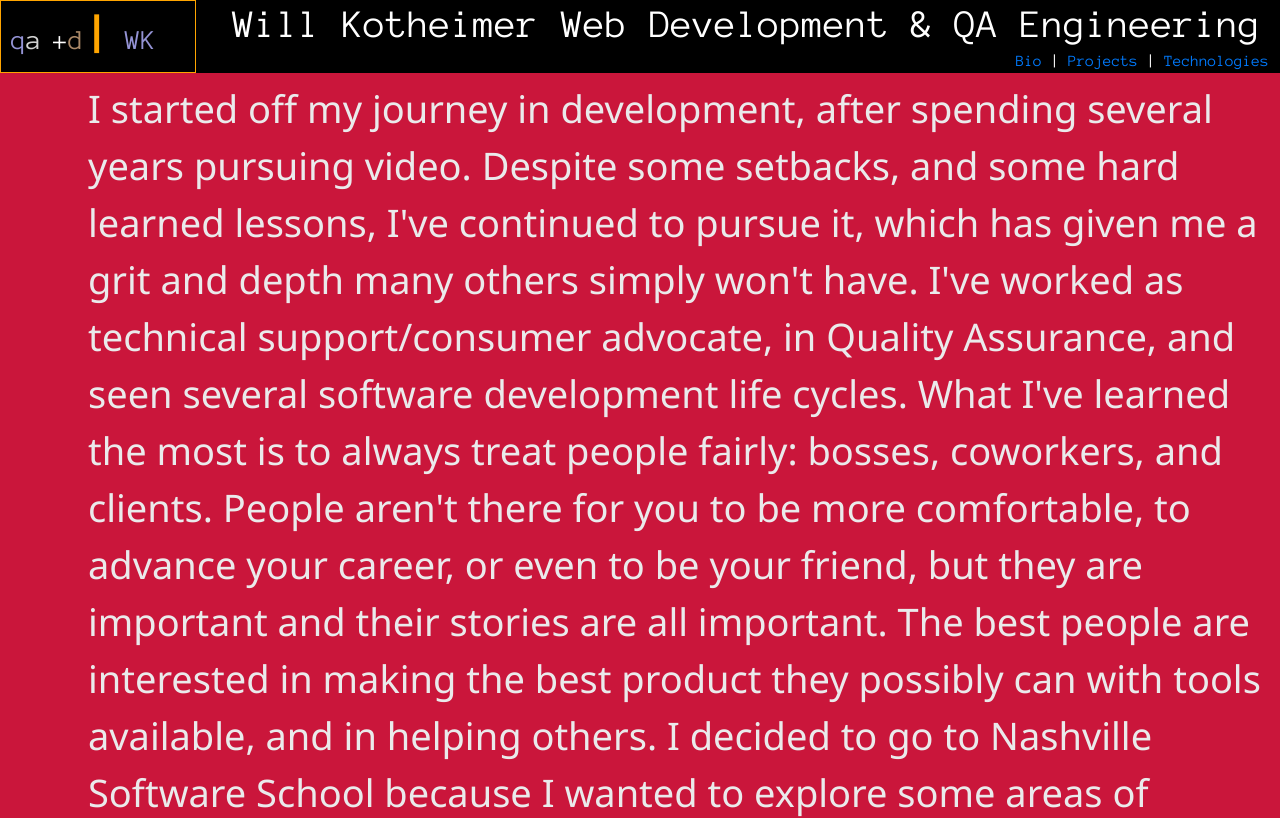
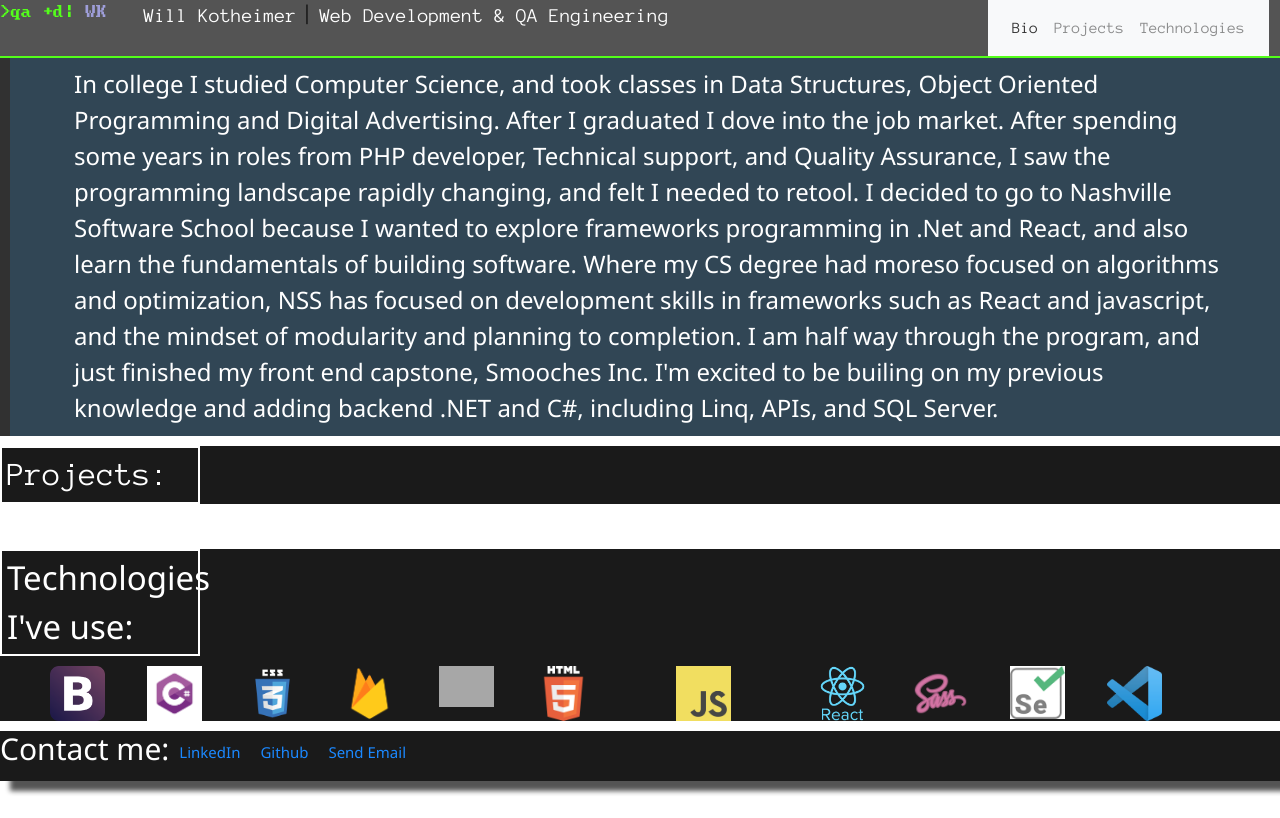
Before and after one commit to willkotheimer/firebase-portfolio-site, a website built with webpack: page src/index.html in a window 1280 px wide. Shown: the top 818 px of the page. Built offline with nearby package versions, Linux system fonts and the light colour scheme; some packages are replaced by stand-ins of ours; no server answers; grey boxes are pictures that could not be loaded.

Commit message:
Changing styles

```diff
--- a/src/index.html
+++ b/src/index.html
@@ -9,24 +9,44 @@
 </head>
 
 <body>
-  <header class="sticky top-header">
-    <div id="logo"><span class="q">q</span><span class="a">a</span>
-      <span class="plus">+</span><span class="d">d</span><span class="logo-pipe">|</span>
-      <span class="logo-initial">WK</span>
+  <header class="sticky top-header" style="display: flex;
+  justify-content: space-between;">
+    <div class="topline">
+      <div id="logo">>qa
+        +d|
+        <span class="logo-initial">WK</span>
+      </div>
+
+      <h1 class="title"><span class="name">Will Kotheimer</span><span class="pipe">|</span><span class="description">Web
+          Development & QA
+          Engineering</span></h1>
     </div>
     </div>
-    <h1 class="title"><span class="name">Will Kotheimer</span><span class="pipe">|</span><span class="description">Web
-        Development & QA
-        Engineering</span></h1>
+
     <!-- Navigation -->
 
-    <nav>
-      <ul>
-        <li><a href="#bio">Bio</a></li> |
-        <li><a href="#projects">Projects</a></li> |
-        <li><a href="#techUsed">Technologies</a></li>
-      </ul>
+    <nav class="navbar navbar-expand-lg navbar-light bg-light">
+
+
+      <div>
+        <ul class="navbar-nav mr-auto">
+          <li class="nav-item active">
+            <a class="nav-link" href="#bio">Bio</a>
+          </li>
+          <li class="nav-item">
+            <a class="nav-link" href="#projects">Projects</a>
+          </li>
+
+          <li class="nav-item">
+            <a class="nav-link" href="#techUsed">Technologies</a>
+          </li>
+        </ul>
+
+      </div>
     </nav>
+
+
+
   </header>
 
 
--- a/src/javascripts/components/bio.js
+++ b/src/javascripts/components/bio.js
@@ -1,21 +1,17 @@
 const info = () => {
-  const bioString = `I started off my journey in development, after spending several years
-pursuing video.
+  const bioString = `In college I studied Computer Science, and took classes in Data Structures,
+  Object Oriented Programming and Digital Advertising. After I graduated I dove into the job market.
+  After spending some years in roles from PHP developer, Technical support, and Quality Assurance,
+  I saw the programming landscape rapidly changing, and felt I needed to retool.
 
-Despite some setbacks, and some hard learned lessons, I've continued to pursue it, which has given
-me a grit and depth many others simply won't have.
+  I decided to go to Nashville Software School because I wanted to explore frameworks programming in .Net and React,
+  and also learn the fundamentals of building software. Where my CS degree had moreso focused on algorithms and optimization,
+  NSS has focused on development skills in frameworks such as React and javascript, and the mindset of modularity and planning to completion.
 
-I've worked as technical support/consumer advocate, in Quality Assurance, and seen several software development life cycles.
-
-What I've learned the most is to always treat people fairly: bosses, coworkers, and clients. People aren't there for you to be more comfortable,
-  to advance your career, or even to be your friend, but they are important and their stories are all important.
-
-The best people are interested in making the best product they possibly can with tools available, and in helping others.
-
-I decided to go to Nashville Software School because I wanted to explore some areas of development
-that I just hadn't gotten the opportunity to work with before, namely .Net and React. What I hope to
-get out of this is the chance to be make an impact on a product and team, either in Software development
-or Quality Assurance Engineering.`;
+  I am half way through the program, and just finished my front end capstone, Smooches Inc.
+  I'm excited to be builing on my previous knowledge and adding backend .NET and C#,
+  including Linq, APIs, and SQL Server.
+  `;
 
   return bioString;
 };
--- a/src/javascripts/components/project.js
+++ b/src/javascripts/components/project.js
@@ -1,11 +1,12 @@
 const projectCard = (item) => {
   const myString = `<div class='projectCard'>
             <div class="left">
-            <div class='screenshot'><img src='${item.screenshot}'/></div>
+
             <div class='title'>${item.title}</div>
             <div class='description'>${item.description}</div>
            </div>
            <div class="right">
+           <div class='screenshot'><img src='${item.screenshot}'/></div>
            <div class="project-buttons">
            <a target="_blank" href="${item.url}" class="btn btn-danger">${item.title}</a>
            <a target="_blank" href="${item.githubUrl}" class="btn btn-primary">Github</a>
--- a/src/styles/main.scss
+++ b/src/styles/main.scss
@@ -2,18 +2,22 @@
 @import "~@fortawesome/fontawesome-free/css/all.min.css";
 @import url(https://fonts.googleapis.com/css?family=Anonymous+Pro);
 
+@font-face {
+  font-family: 'Greenscreen';
+  src: url('../fonts/Greenscr.ttf')  format('truetype'), /* Safari, Android, iOS */
+}
+
 body {
-  /*background-color:#35354D;*/
-  // font-family: 'Segoe UI', Tahoma, Geneva, Verdana, sans-serif;
+  //background-color: #000;
+  opacity: 90%;
   font-family: 'Anonymous Pro', monospace;
   position: relative;
-  background-color: #282c34;
-  // background-color: #DEB887;
-  color: #6c6d71;
+
+
 }
 
 .description, .name {
-  font-size: 40px;
+  font-size: 15px;
   color: white;
   padding: 10px 5px;
 }
@@ -33,32 +37,49 @@ body {
 }
 
 #logo {
-  background-color: black;
-  border: 1px solid orange;
-  width: 7.0em;
-  height: 2.6em;
-  padding: 0px 10px;
-  font-size: 28px;
+  font-family: 'Greenscreen';
+  color: #41FF00;
+}
+// #logo {
+//   background-color: black;
+//   border: 1px solid orange;
+//   width: 7.0em;
+//   height: 2.6em;
+//   padding: 0px 10px;
+//   font-size: 20px;
 
-}
-.q {
-  color: #9493D5;
-}
-.a {
-color: #d1d1d1
-}
-.plus {
-  color: white;
-  margin-left: -4px;
-}
-.d {
-  color: #AB8968
-}
-.logo-pipe {
-  color: orange;
-  padding-left: 2px;
-  font-weight: bold;
-  font-size:45px;
+// }
+// .q {
+//   color: #9493D5;
+// }
+// .a {
+// color: #d1d1d1
+// }
+// .plus {
+//   color: white;
+//   margin-left: -4px;
+// }
+// .d {
+//   color: #AB8968
+// }
+// .logo-pipe {
+//   color: orange;
+//   padding-left: 2px;
+//   font-weight: bold;
+//   font-size:10px;
+// }
+
+@media screen and (min-width: 660px) {
+  .logo-pipe {
+  font-size:30px;
+  }
+  .logo {
+    font-size: 28px !important;
+  }
+
+  .linkedin, .github, .email {
+    font-size: 25px;
+  }
 }
 .logo-initial {
   color: #9493D5;
@@ -71,14 +92,14 @@ h1.title {
 
 header {
   display: flex;
-  flex-flow: row wrap;
+  flex-wrap: row;
   color: white;
 }
 .headerspecial {
   width: 200px;
   padding: 2px 5px;
   border: 2px solid white;
-  font-size: 20px;
+  font-size: 33px;
   }
 
   .headerspecial :nth-child(0) {
@@ -89,12 +110,12 @@ nav {
   display: flex;
   position: absolute;
   right: 1px;
-  bottom: -16px;
 }
 #navLinks {
   display: flex;
   flex-flow: row wrap;
   justify-content: flex-end;
+  font-size: 20px;
 
 }
 
@@ -139,8 +160,7 @@ text-decoration: none;
   font-family: 'Segoe UI', Tahoma, Geneva, Verdana, sans-serif;
   font-size: 20px;
   width: 100%;
-
-
+  background-color: #000000;
 }
 
 .half-page {
@@ -198,19 +218,21 @@ nav li {
 #tech {
   ul {
     display: flex;
-    flex-wrap: nowrap;
+    max-width: 90%;
+    flex-wrap: wrap;
     justify-content: space-between;
     margin: 10px;
   li {
     list-style-type:none;
    .techImage {
     img {
-      display: inline;
+      display: flex;
       flex-direction: row;
       padding-right: 30px;
-      width: 100px;
-      height: 100px;
-      margin: 50px;
+      max-width: 15%;
+      height: auto;
+      margin: 2%;
+      padding: 10px;
     }
     }
    }
@@ -256,7 +278,12 @@ div#experience-description {
   color: white;
   font-family: "Courier";
 }
-
+.projects {
+  background-color: #000000;
+}
+.project-buttons {
+  margin-top: 5px;
+}
 #projectsPage {
   background-color: #000;
   color: blue;
@@ -270,16 +297,23 @@ div#experience-description {
   width: 352px;
   height: auto;
 
+
 }
 
 .projectsContainer {
+
   display:flex;
   flex-flow: row wrap;
   margin: 2% 5%;
 }
 .projectCard {
+  background-color: #383838;
+  color: #6c6d71;
   width: 100%;
   margin: 2% 5%;
+  .title {
+    font-size: 40px;
+  }
 }
 .technologiesUsed {
   color: darkslategrey;
@@ -317,9 +351,10 @@ footer .contact-info {
 
 
 .linkedin, .github, .email {
-  font-size: 25px;
+  font-size: 15px;
   padding-left: 10px;
   padding-right: 10px;
+  line-height: 52px;
 }
 
 
@@ -407,7 +442,7 @@ img.project {
     width: 100%;
     margin-top: 30px;
     width: 100%;
-    font-size: 38px;
+    font-size: 24px;
   }
 
   .techImage img {
@@ -423,22 +458,38 @@ img.project {
     padding-left: 88px;
   }
 
+.topline {
+  display: flex;
+  flex-direction: row;
 
+}
 .statement {
-  color: white;
-  background-color: #DC143C;
-  padding-top: 10px;
-  margin-top: 70px;
-  padding-left: 88px;
+  color: #ffffff;
+  margin: 137px 10px 10px 10px;
+  padding: 10px 5%;
+  background-color: #001B2E;
+  width: 100%;
+}
+
+@media screen and (min-width:660px) and (max-width:992px) {
+  .statement {
+    margin-top: 85px;
+  }
+}
+
+@media screen and (min-width:993px) {
+  .statement {
+  margin: 56px 10px 10px 10px;
+  }
+  .name, .description {
+    font-size: 20px;
+  }
 }
 
 
-.headertop {
-
-  position: absolute;
-  left:70;
-  top: 50;
+.top-header {
   background-color: rgba(0,0,0,0.75);
+  border-bottom: 2px solid #41FF00;
 }
 
 .screenshot img {
```
Also changed, not shown: db/projects.json (+16 -7 lines), src/fonts/Greenscr.ttf (added).
